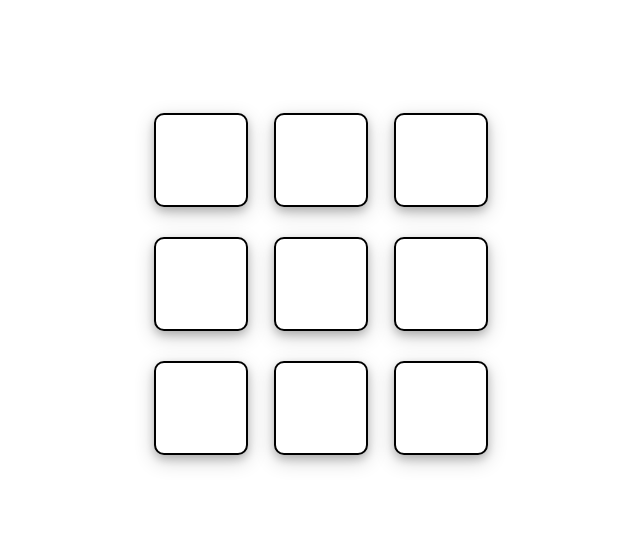
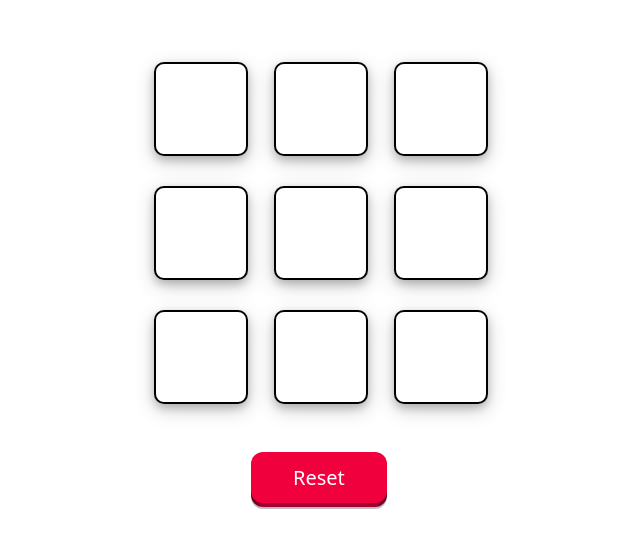
Before and after one commit to pranilveer/MatrixGame, a React (Vite) app: page / in a window 1280 px wide. Shown: the part 116-664 px from the top of the page, without its empty margins (321-961 px from the left). Built offline with nearby package versions, Linux system fonts and the light colour scheme.

Commit message:
Reset Button Added

```diff
--- a/src/components/Gridbox/GridBox.css
+++ b/src/components/Gridbox/GridBox.css
@@ -27,3 +27,93 @@
     transition: 0.3s ease;
     box-shadow: 0 8px 12px 0 rgba(0, 0, 0, 0.2), 0 12px 40px 0 rgba(0, 0, 0, 0.19);
 }
+
+.reset-button {
+    padding: 10px 20px;
+    background-color: red;
+    color: white;
+    border: none;
+    border-radius: 5px;
+    cursor: pointer;
+    font-size: 16px;
+  }
+
+  .reset-button:hover {
+    background-color: darkred;
+  }
+
+  .pushable {
+    position: relative;
+    border: none;
+    background: transparent;
+    padding: 0;
+    cursor: pointer;
+    outline-offset: 4px;
+    transition: filter 250ms;
+    margin-top: 2rem;
+  }
+  .shadow {
+    position: absolute;
+    top: 0;
+    left: 0;
+    width: 100%;
+    height: 100%;
+    border-radius: 12px;
+    background: hsl(0deg 0% 0% / 0.25);
+    will-change: transform;
+    transform: translateY(2px);
+    transition: transform 600ms cubic-bezier(0.3, 0.7, 0.4, 1);
+  }
+  .edge {
+    position: absolute;
+    top: 0;
+    left: 0;
+    width: 100%;
+    height: 100%;
+    border-radius: 12px;
+    background: linear-gradient(
+      to left,
+      hsl(340deg 100% 16%) 0%,
+      hsl(340deg 100% 32%) 8%,
+      hsl(340deg 100% 32%) 92%,
+      hsl(340deg 100% 16%) 100%
+    );
+  }
+  .front {
+    display: block;
+    position: relative;
+    padding: 12px 42px;
+    border-radius: 12px;
+    font-size: 1.25rem;
+    color: white;
+    background: hsl(345deg 100% 47%);
+    will-change: transform;
+    transform: translateY(-4px);
+    transition: transform 600ms cubic-bezier(0.3, 0.7, 0.4, 1);
+  }
+
+  .pushable:hover {
+    filter: brightness(110%);
+  }
+
+  .pushable:hover .front {
+    transform: translateY(-6px);
+    transition: transform 250ms cubic-bezier(0.3, 0.7, 0.4, 1.5);
+  }
+  .pushable:active .front {
+    transform: translateY(-2px);
+    transition: transform 34ms;
+  }
+
+  .pushable:hover .shadow {
+    transform: translateY(4px);
+    transition: transform 250ms cubic-bezier(0.3, 0.7, 0.4, 1.5);
+  }
+  .pushable:active .shadow {
+    transform: translateY(1px);
+    transition: transform 34ms;
+  }
+
+  .pushable:focus:not(:focus-visible) {
+    outline: none;
+  }
--- a/src/components/Gridbox/GridBox.jsx
+++ b/src/components/Gridbox/GridBox.jsx
@@ -14,29 +14,35 @@
     setGrid(newGrid);
     setClickedBoxes([...clickedBoxes, index]);
 
-    if(clickedBoxes.length === 8){
+    if (clickedBoxes.length === 8) {
       animateBoxes([...clickedBoxes, index]);
     }
   };
 
-const animateBoxes = (order) =>{
+  const animateBoxes = (order) => {
     setIsAnimating(true);
     order.forEach((idx, i) => {
-        setTimeout(() =>{
-            setGrid((prev) =>{
+      setTimeout(() => {
+        setGrid((prev) => {
           const newGrid = [...prev];
           newGrid[idx] = "orange";
           return newGrid;
         });
-            if(i === order.length - 1) setIsAnimating(false);
+        if (i === order.length - 1) setIsAnimating(false);
       }, i * 1000);
     });
-}
+  };
+
+  const resetGrid = () => {
+    setGrid(Array(9).fill("white"));
+    setClickedBoxes([]);
+    setIsAnimating(false);
+  };
 
   return (
     <div className="container">
       <div className="grid-box">
-        {grid.map(( color, index) => (
+        {grid.map((color, index) => (
           <div
             key={index}
             onClick={() => handleClick(index)}
@@ -45,6 +51,11 @@
           ></div>
         ))}
       </div>
+      <button onClick={resetGrid} class="pushable">
+        <span class="shadow"></span>
+        <span class="edge"></span>
+        <span class="front"> Reset </span>
+      </button>
     </div>
   );
 };
```
Lines whose indentation alone changed are shown as unchanged.
